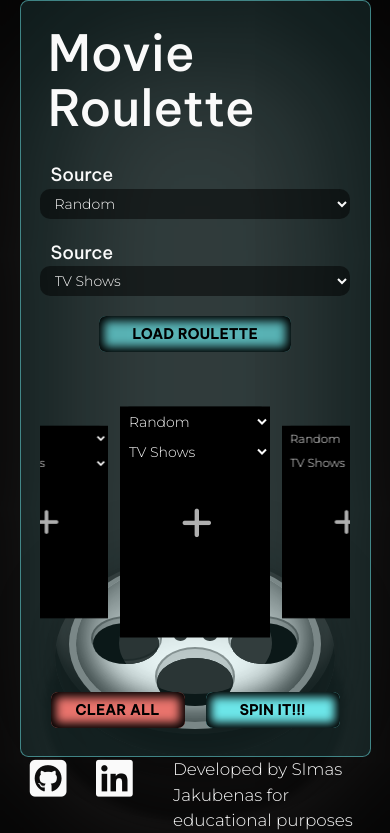
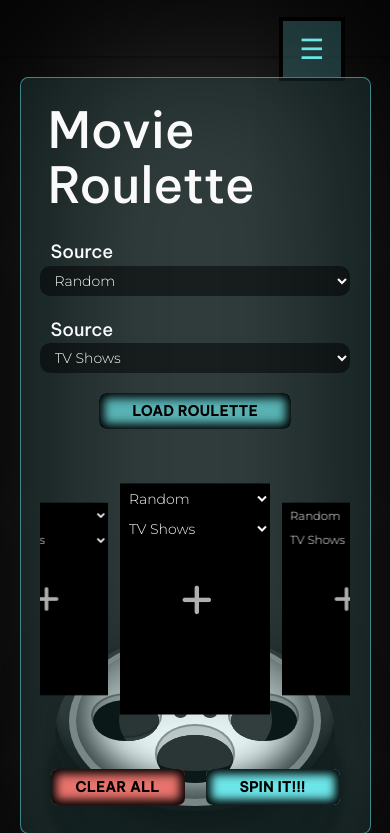
Before and after one commit to SimasJakubenas/movie-roulette, a Django app: page / in a window 390 px wide. Shown: the top 833 px of the page. Run offline with Django 3.2, Linux system fonts and the light colour scheme; data that the repository does not hold is empty; some libraries are stand-ins or nearby versions.

Commit message:
Add navigation and hamburger toggle

```diff
--- a/static/css/style.css
+++ b/static/css/style.css
@@ -287,3 +287,66 @@ footer i:hover {
     color: var(--highlight-blue);
     cursor: pointer;
 }
+.dropdown-trigger {
+    float: none !important;
+}
+
+/* Navigation styling */
+
+nav {
+    background-color: unset;
+    margin-bottom: 1.5em;
+    list-style: none;
+}
+
+nav ul {
+    display: flex;
+    justify-content: center !important;
+}
+
+nav li {
+    display: flex;
+    justify-content: right !important;
+}
+
+nav ul li {
+    padding: 0.5em;
+    font-size: 2vh;
+    font-family: 'Be Vietnam Pro', sans-serif;
+    opacity: 0.7;
+}
+
+nav ul li:hover {
+    opacity: 1;
+}
+
+.dropdown-trigger {
+    float: right;
+    font-size: 2em;
+    padding: 0 0.6em;
+    margin: 0.6em 1.6em 0 0;
+    background-color: rgba(108, 229, 232, 0.2);
+    color: var(--highlight-blue);
+    border: 0.15em #000000 solid;;
+}
+
+.dropdown-trigger:hover, .dropdown-trigger:focus {
+    background-color: rgba(108, 229, 232, 0.7);
+}
+
+#dropdown1 {
+    background-color: var(--darker-grey);
+    width: 50vw !important;
+    border-radius: 0.5em;
+}
+
+#dropdown1 li {
+    display: flex;
+    flex-direction: column;
+    align-content: flex-start;
+    border-bottom: 0.15em var(--highlight-blue) solid;
+}
+
+#dropdown1 li:hover, #dropdown1 li:focus {
+    border-bottom: 0.15 var(--highlight-blue) solid;
+}
--- a/templates/base.html
+++ b/templates/base.html
@@ -20,6 +20,39 @@
 
 <body>
 
+    <ul id="dropdown1" class="dropdown-content">
+        {% if user.is_authenticated %}
+        <li><a href="#">Movies</a></li>
+        <li><a href="#">TV Shows</a></li>
+        <li><a href="#">Roulette</a></li>
+        <li><a href="#">My Lists</a></li>
+        <li><a href="#">Search</a></li>
+        {% else %}
+        <li class=""><a href="#">Sign In</a></li>
+        <li class=""><a href="#">Sign Up</a></li>
+        {% endif %}
+        <li class=""><a href="#">About</a></li>
+    </ul>
+    <nav>
+        <ul>
+            {% if user.is_authenticated %}
+            <li class="hide-on-small-only"><a href="#">Movies</a></li>
+            <li class="hide-on-small-only"><a href="#">TV Shows</a></li>
+            <li class="hide-on-small-only"><a href="#">Roulette</a></li>
+            <li class="hide-on-small-only"><a href="#">My Lists</a></li>
+            <li class="hide-on-small-only"><a href="#">Search</a></li>
+            {% else %}
+            <li class="hide-on-small-only"><a href="#">Sign In</a></li>
+            <li class="hide-on-small-only"><a href="#">Sign Up</a></li>
+            {% endif %}
+            <li class="hide-on-small-only"><a href="#">About</a></li>
+        </ul>
+        <!-- Dropdown Trigger -->
+        <li><a class="dropdown-trigger hide-on-med-and-up" href="#!" data-target="dropdown1">&#9776;</a></li>
+
+
+    </nav>
+
     <main>
 
         {% block content %}
@@ -33,10 +66,10 @@
 
     <footer class="row">
         <div class="col l4 push-l4 s5 center-align">
-            <a href="https://github.com/simasjakubenas" aria-label="link to simas's github account" target="_blank" rel="noopener">
+            <a href="https://github.com/simasjakubenas" aria-label="link to simas's github account" target="_blank"
+                rel="noopener">
                 <i class="fab fa-github-square"></i>
             </a>
-
             <a href="https://linkedin.com/in/simasjakubenas" aria-label="link to simas's linkedin account"
                 target="_blank" rel="noopener">
                 <i class="fab fa-linkedin"></i>
```
Also changed, not shown: static/js/materialize.js.
